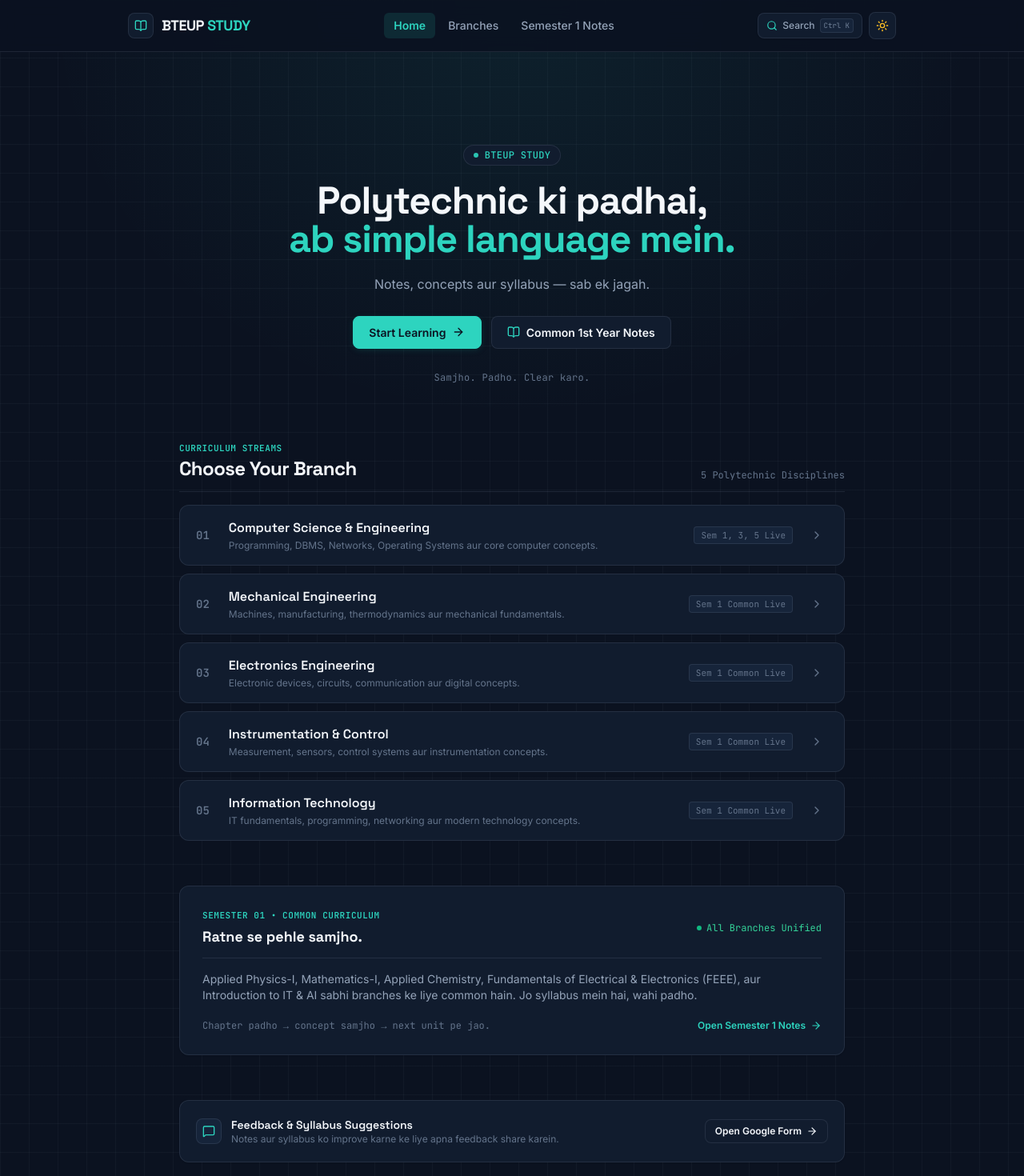
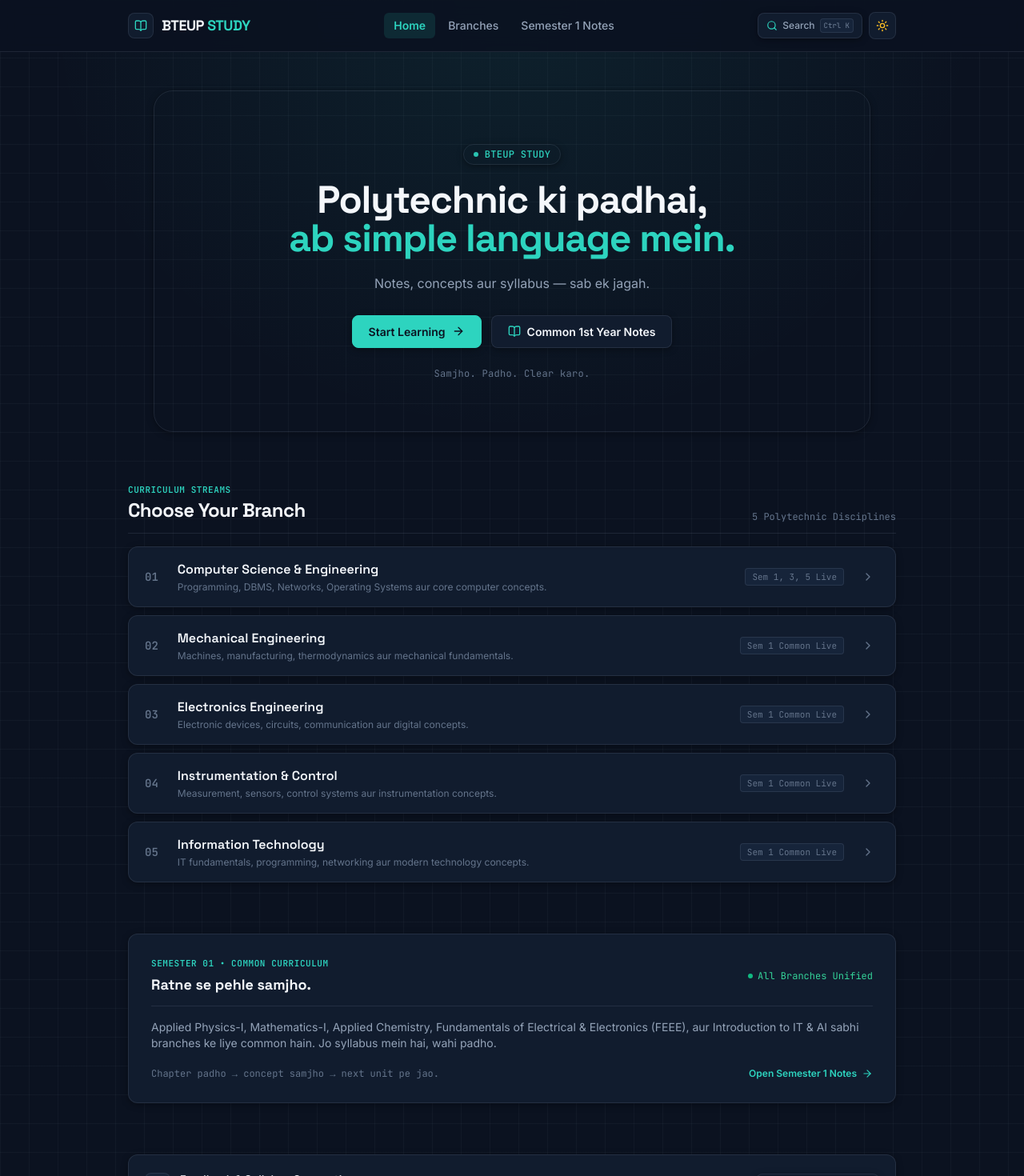
Before and after one commit to Harshit-commits404/btupstudywala-, a React (Vite) app: page / in a window 1280 px wide. Shown: the top 1470 px of the page at 80% size. Built offline with nearby package versions, Linux system fonts and the light colour scheme; a web font is replaced by a local one.

Commit message:
feat(ui): redesign light mode with textbook palette and add polytechnic hero background

```diff
--- a/src/index.css
+++ b/src/index.css
@@ -5,47 +5,49 @@
 @layer base {
   :root {
     /* ---------------------------------------------------- */
-    /* LIGHT MODE (Clean Printed Textbook + Modern Web)     */
+    /* LIGHT MODE (Premium Modern Printed Textbook System)  */
     /* ---------------------------------------------------- */
-    --bg-primary: #F7F9FC;
+    --bg-primary: #F6F7F3;
     --surface: #FFFFFF;
-    --surface-secondary: #EEF4F7;
+    --surface-secondary: #EEF2F1;
     --surface-elevated: #FFFFFF;
 
     --text-primary: #172033;
     --text-secondary: #64748B;
-    --text-muted: #8A99AD;
+    --text-muted: #8A94A3;
 
     --border: rgba(23, 32, 51, 0.10);
-    --border-hover: rgba(15, 159, 140, 0.40);
+    --border-hover: rgba(15, 159, 140, 0.35);
     --border-subtle: rgba(23, 32, 51, 0.05);
 
     --accent: #0F9F8C;
-    --accent-strong: #0D9488;
-    --accent-soft: rgba(15, 159, 140, 0.10);
-    --accent-glow: rgba(15, 159, 140, 0.06);
+    --accent-strong: #0D8072;
+    --accent-soft: rgba(15, 159, 140, 0.09);
+    --accent-glow: rgba(15, 159, 140, 0.04);
 
     --btn-primary-bg: #0F9F8C;
     --btn-primary-text: #FFFFFF;
-    --btn-primary-hover: #0D9488;
+    --btn-primary-hover: #0D8072;
 
     --input-bg: #FFFFFF;
     --input-border: rgba(23, 32, 51, 0.12);
     --input-focus: #0F9F8C;
 
-    --navbar-bg: rgba(247, 249, 252, 0.88);
+    --navbar-bg: rgba(246, 247, 243, 0.92);
     --modal-bg: #FFFFFF;
-    --overlay-bg: rgba(15, 23, 42, 0.45);
+    --overlay-bg: rgba(23, 32, 51, 0.45);
 
-    --code-bg: #EEF4F7;
-    --grid-line: rgba(23, 32, 51, 0.04);
+    --code-bg: #EEF2F1;
+    --code-text: #0D8072;
+    --grid-line: rgba(23, 32, 51, 0.035);
 
     --shadow-subtle: 0 1px 3px rgba(23, 32, 51, 0.04), 0 1px 2px rgba(23, 32, 51, 0.02);
-    --shadow-hover: 0 6px 20px -4px rgba(15, 159, 140, 0.12), 0 2px 6px -2px rgba(23, 32, 51, 0.04);
+    --shadow-hover: 0 4px 12px -2px rgba(23, 32, 51, 0.07), 0 2px 6px -2px rgba(15, 159, 140, 0.06);
+    --shadow-elevated: 0 6px 20px -3px rgba(23, 32, 51, 0.08), 0 2px 6px -2px rgba(23, 32, 51, 0.03);
 
-    --table-header-bg: #EEF4F7;
-    --table-row-hover: #F2F7FA;
-    --table-border: rgba(23, 32, 51, 0.08);
+    --table-header-bg: #EEF2F1;
+    --table-row-hover: rgba(238, 242, 241, 0.55);
+    --table-border: rgba(23, 32, 51, 0.09);
 
     --formula-bg: #FFFFFF;
     --formula-border: rgba(23, 32, 51, 0.10);
@@ -88,10 +90,12 @@
     --overlay-bg: rgba(2, 6, 14, 0.75);
 
     --code-bg: #0D1626;
+    --code-text: #2DD4BF;
     --grid-line: rgba(148, 163, 184, 0.05);
 
     --shadow-subtle: 0 2px 8px rgba(0, 0, 0, 0.35);
     --shadow-hover: 0 8px 24px -4px rgba(0, 0, 0, 0.5), 0 0 16px -2px rgba(45, 212, 191, 0.15);
+    --shadow-elevated: 0 10px 30px -4px rgba(0, 0, 0, 0.55);
 
     --table-header-bg: #16243A;
     --table-row-hover: #142236;
@@ -141,7 +145,7 @@
   code {
     font-family: "JetBrains Mono", monospace;
     background-color: var(--code-bg);
-    color: var(--accent);
+    color: var(--code-text);
     padding: 0.15rem 0.4rem;
     border-radius: 0.375rem;
     font-size: 0.875em;
@@ -169,6 +173,7 @@
     background-size: 100% 100%, 36px 36px, 36px 36px;
   }
 
+
   /* Educational Editorial Row (For branches, subjects, units) */
   .editorial-row {
     display: flex;
@@ -178,6 +183,7 @@
     background-color: var(--surface);
     border: 1px solid var(--border);
     border-radius: 0.75rem;
+    box-shadow: var(--shadow-subtle);
     transition: transform 240ms cubic-bezier(0.2, 0.8, 0.2, 1),
                 border-color 240ms cubic-bezier(0.2, 0.8, 0.2, 1),
                 box-shadow 240ms cubic-bezier(0.2, 0.8, 0.2, 1),
@@ -189,7 +195,7 @@
   }
 
   .editorial-row:hover {
-    transform: translateY(-2px) scale(1.005);
+    transform: translateY(-2px) scale(1.003);
     border-color: var(--border-hover);
     box-shadow: var(--shadow-hover);
   }
@@ -207,7 +213,7 @@
   }
 
   .premium-card:hover {
-    transform: translateY(-3px) scale(1.005);
+    transform: translateY(-2px) scale(1.003);
     border-color: var(--border-hover);
     box-shadow: var(--shadow-hover);
   }
@@ -218,15 +224,16 @@
     align-items: center;
     justify-content: center;
     gap: 0.5rem;
-    padding: 0.55rem 1.2rem;
+    padding: 0.55rem 1.25rem;
     border-radius: 0.5rem;
     background: var(--btn-primary-bg);
     border: 1px solid var(--btn-primary-bg);
     color: var(--btn-primary-text) !important;
     font-weight: 600;
     font-size: 0.875rem;
-    box-shadow: 0 2px 10px -2px rgba(15, 159, 140, 0.25);
+    box-shadow: 0 1px 3px rgba(15, 159, 140, 0.2);
     transition: background-color 200ms cubic-bezier(0.2, 0.8, 0.2, 1),
+                border-color 200ms cubic-bezier(0.2, 0.8, 0.2, 1),
                 transform 200ms cubic-bezier(0.2, 0.8, 0.2, 1),
                 box-shadow 200ms cubic-bezier(0.2, 0.8, 0.2, 1);
     cursor: pointer;
@@ -236,8 +243,9 @@
 
   .btn-primary:hover {
     background: var(--btn-primary-hover);
-    transform: translateY(-2px);
-    box-shadow: 0 4px 14px -2px rgba(15, 159, 140, 0.35);
+    border-color: var(--btn-primary-hover);
+    transform: translateY(-1.5px);
+    box-shadow: 0 3px 10px -1px rgba(15, 159, 140, 0.3);
   }
 
   .btn-primary:active {
@@ -250,17 +258,19 @@
     align-items: center;
     justify-content: center;
     gap: 0.5rem;
-    padding: 0.55rem 1.2rem;
+    padding: 0.55rem 1.25rem;
     border-radius: 0.5rem;
     background: var(--surface);
     border: 1px solid var(--border);
     color: var(--text-primary);
     font-weight: 600;
     font-size: 0.875rem;
+    box-shadow: var(--shadow-subtle);
     transition: background-color 200ms cubic-bezier(0.2, 0.8, 0.2, 1),
                 border-color 200ms cubic-bezier(0.2, 0.8, 0.2, 1),
                 color 200ms cubic-bezier(0.2, 0.8, 0.2, 1),
-                transform 200ms cubic-bezier(0.2, 0.8, 0.2, 1);
+                transform 200ms cubic-bezier(0.2, 0.8, 0.2, 1),
+                box-shadow 200ms cubic-bezier(0.2, 0.8, 0.2, 1);
     cursor: pointer;
     user-select: none;
     text-decoration: none;
@@ -268,9 +278,14 @@
 
   .btn-secondary:hover {
     background: var(--surface-secondary);
+    border-color: rgba(23, 32, 51, 0.20);
+    transform: translateY(-1.5px);
+    color: var(--text-primary);
+    box-shadow: var(--shadow-hover);
+  }
+
+  html.dark .btn-secondary:hover {
     border-color: var(--border-hover);
-    transform: translateY(-2px);
-    color: var(--text-primary);
   }
 
   .btn-secondary:active {
--- a/src/pages/DashboardPage.jsx
+++ b/src/pages/DashboardPage.jsx
@@ -7,38 +7,52 @@ export const GOOGLE_FEEDBACK_FORM_URL = "https://forms.gle/as6uMZQ8QxmDpt1q6";
 
 export const DashboardPage = () => {
   return (
-    <div className="w-full max-w-4xl mx-auto px-4 sm:px-6 lg:px-8 py-8 sm:py-14 space-y-14 sm:space-y-18 text-text-primary">
+    <div className="w-full max-w-5xl mx-auto px-4 sm:px-6 lg:px-8 py-6 sm:py-12 space-y-12 sm:space-y-16 text-text-primary">
 
-      {/* 1. HERO SECTION (Concise, Spacious, Hinglish Tone) */}
-      <section className="relative text-center max-w-2xl mx-auto space-y-5 pt-4 sm:pt-10 pb-4">
-        {/* Soft Ambient Teal Glow */}
-        <div
-          className="absolute top-1/2 left-1/2 -translate-x-1/2 -translate-y-1/2 w-80 h-44 bg-accent-soft rounded-full blur-3xl pointer-events-none -z-10"
-          aria-hidden="true"
+      {/* 1. HERO SECTION (With Polytechnic Engineering Background Image & Neutral/Dark Overlay) */}
+      <section className="relative rounded-2xl sm:rounded-3xl overflow-hidden border border-border shadow-subtle text-center max-w-4xl mx-auto px-4 sm:px-8 py-8 sm:py-14 lg:py-16">
+
+        {/* Background Image Container */}
+        <div className="absolute inset-0 -z-10 overflow-hidden pointer-events-none select-none">
+          <img
+            src="/images/bteup-study-hero.jpg"
+            alt="BTEUP Polytechnic engineering education background"
+            className="w-full h-full object-cover object-center sm:object-[center_35%] scale-[1.02]"
+            loading="eager"
+            fetchPriority="high"
           />
 
+          {/* Responsive Neutral/Dark Overlay (Stronger on Mobile for Maximum Text Readability) */}
+          <div className="absolute inset-0 bg-[#F6F7F3]/90 sm:bg-[#F6F7F3]/82 dark:bg-[#0B1220]/88 sm:dark:bg-[#0B1220]/75 backdrop-blur-[1.5px] transition-colors duration-300" />
+
+          {/* Subtle Directional Gradient for Edge Smoothing */}
+          <div className="absolute inset-0 bg-gradient-to-b from-[#F6F7F3]/40 via-transparent to-[#F6F7F3]/60 dark:from-[#0B1220]/40 dark:via-transparent dark:to-[#0B1220]/60" />
+        </div>
+
+        {/* Content Container (Preserves Exact Text Content & Order) */}
+        <div className="relative z-10 max-w-2xl mx-auto space-y-3.5 sm:space-y-5">
           {/* Small Eyebrow */}
-        <div className="inline-flex items-center gap-2 px-3 py-1 rounded-full bg-surface border border-border text-accent text-xs font-mono font-medium tracking-wide">
+          <div className="inline-flex items-center gap-2 px-3 py-1 rounded-full bg-surface/90 dark:bg-surface/80 border border-border text-accent text-xs font-mono font-medium tracking-wide shadow-subtle backdrop-blur-md">
             <span className="w-1.5 h-1.5 rounded-full bg-accent animate-pulse" />
             <span>BTEUP STUDY</span>
           </div>
 
           {/* Main Heading */}
-        <h1 className="text-3xl sm:text-5xl lg:text-5xl font-bold font-display text-text-primary tracking-tight leading-[1.18]">
+          <h1 className="text-2xl sm:text-4xl lg:text-5xl font-bold font-display text-text-primary tracking-tight leading-[1.18]">
             Polytechnic ki padhai,<br className="hidden sm:inline" />
             <span className="text-accent"> ab simple language mein.</span>
           </h1>
 
           {/* Supporting Line */}
-        <p className="text-sm sm:text-base text-text-secondary max-w-lg mx-auto font-normal leading-relaxed">
+          <p className="text-xs sm:text-base text-text-secondary max-w-lg mx-auto font-normal leading-relaxed">
             Notes, concepts aur syllabus — sab ek jagah.
           </p>
 
           {/* Primary & Secondary CTAs */}
-        <div className="pt-2 flex flex-wrap items-center justify-center gap-3">
+          <div className="pt-1.5 sm:pt-2 flex flex-wrap items-center justify-center gap-2.5 sm:gap-3">
             <a
               href="#branches"
-            className="btn-primary group"
+              className="btn-primary group shadow-subtle"
             >
               <span>Start Learning</span>
               <ArrowRight className="w-4 h-4 transition-transform duration-200 group-hover:translate-x-1" />
@@ -46,7 +60,7 @@ export const DashboardPage = () => {
 
             <Link
               to="/semester/1"
-            className="btn-secondary"
+              className="btn-secondary backdrop-blur-sm"
             >
               <BookOpen className="w-4 h-4 text-accent" />
               <span>Common 1st Year Notes</span>
@@ -54,9 +68,10 @@ export const DashboardPage = () => {
           </div>
 
           {/* Secondary Subtle Mantra */}
-        <p className="text-xs font-mono text-text-muted pt-2 tracking-wide">
+          <p className="text-xs font-mono text-text-muted pt-1 tracking-wide">
             Samjho. Padho. Clear karo.
           </p>
+        </div>
       </section>
 
       {/* 2. EDITORIAL BRANCH SELECTION (Clean List Layout) */}
--- a/tailwind.config.js
+++ b/tailwind.config.js
@@ -14,7 +14,7 @@ export default {
         surface: {
           DEFAULT: 'var(--surface)',
           secondary: 'var(--surface-secondary)',
-          elevated: 'var(--surface-secondary)',
+          elevated: 'var(--surface-elevated)',
         },
         border: {
           DEFAULT: 'var(--border)',
@@ -86,8 +86,9 @@ export default {
         'educational': 'cubic-bezier(0.2, 0.8, 0.2, 1)',
       },
       boxShadow: {
-        'subtle': '0 1px 3px 0 rgba(0, 0, 0, 0.05), 0 1px 2px -1px rgba(0, 0, 0, 0.05)',
-        'elevated': '0 4px 16px -2px rgba(0, 0, 0, 0.08), 0 2px 6px -2px rgba(0, 0, 0, 0.04)',
+        'subtle': 'var(--shadow-subtle)',
+        'elevated': 'var(--shadow-elevated)',
+        'hover': 'var(--shadow-hover)',
       },
     },
   },
```
Also changed, not shown: public/images/bteup-study-hero.jpg (added). Lines whose indentation alone changed are shown as unchanged.
